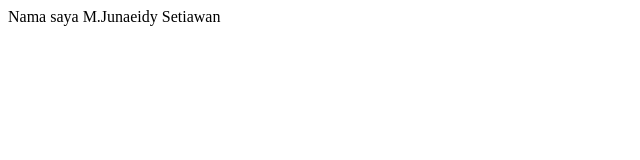
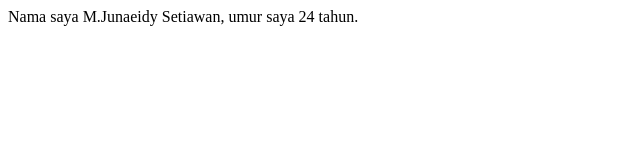
Before and after one commit to junaeidy/new-project-laravel, a plain HTML site: page index.html in a window 1280 px wide. Shown: the whole page, without its empty margins (0-640 px from the left). Drawn offline with Linux system fonts and the light colour scheme.

Commit message:
add umur

```diff
--- a/index.html
+++ b/index.html
@@ -6,6 +6,6 @@
     <title>Document</title>
 </head>
 <body>
-    Nama saya M.Junaeidy Setiawan
+    Nama saya M.Junaeidy Setiawan, umur saya 24 tahun.
 </body>
 </html>
```
